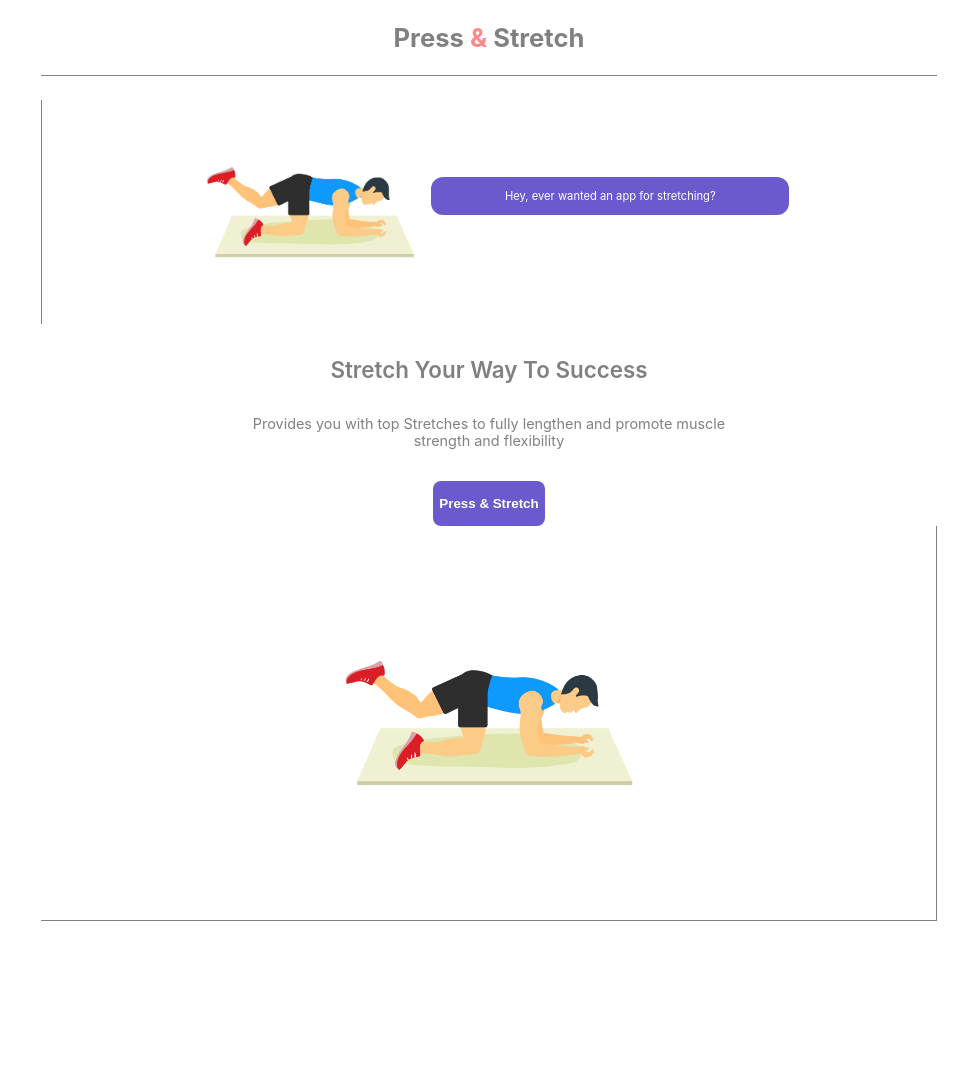
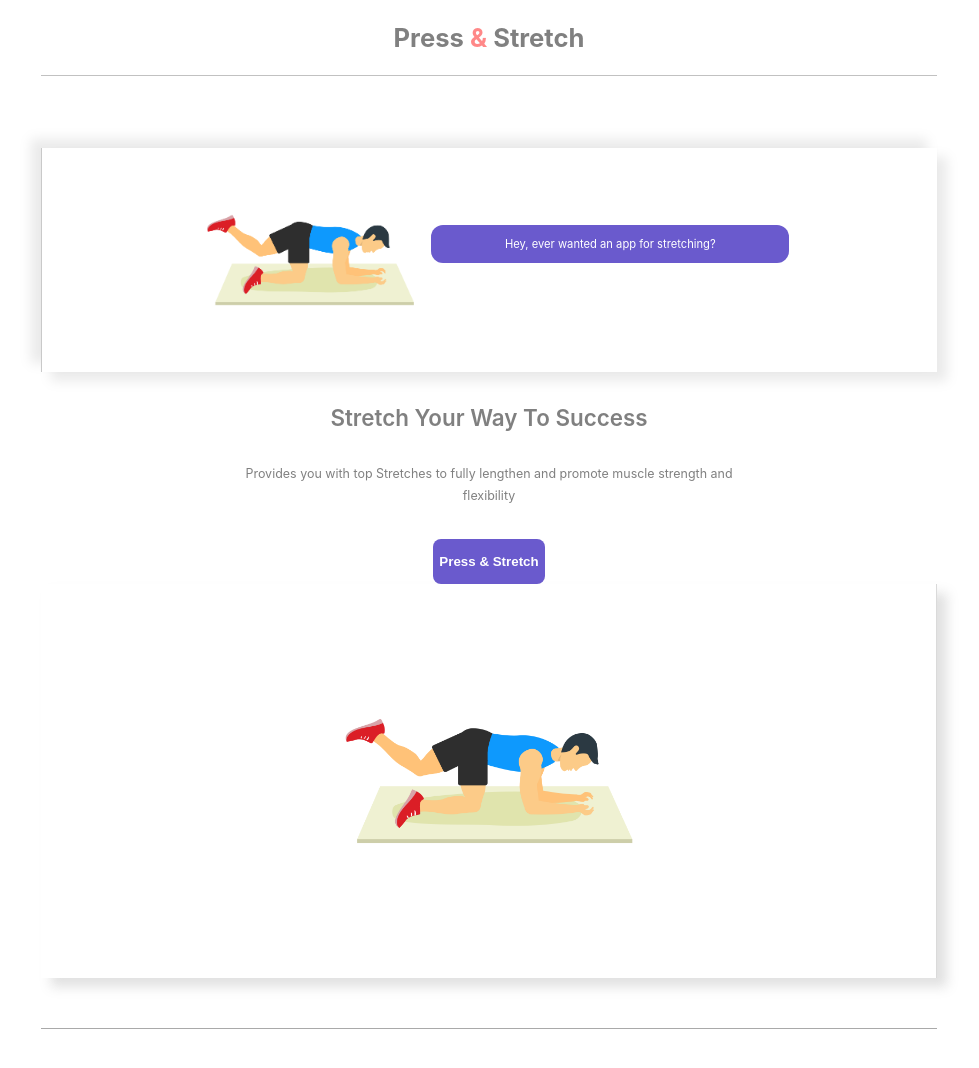
Before and after one commit to RenaldoMenelas/stretch-app, a React (Create React App) app: page / in a window 1280 px wide. Shown: the top 1068 px of the page, without its empty margins (151-1130 px from the left). Before the commit the page ends 969 px from the top, so only its background shows below. Built offline with nearby package versions, Linux system fonts and the light colour scheme.

Commit message:
Homepage edits

```diff
--- a/package.json
+++ b/package.json
@@ -7,6 +7,7 @@
     "@testing-library/jest-dom": "^5.16.5",
     "@testing-library/react": "^13.4.0",
     "@testing-library/user-event": "^13.5.0",
+    "aos": "^2.3.4",
     "react": "^18.2.0",
     "react-dom": "^18.2.0",
     "react-router-dom": "^6.4.2",
@@ -14,8 +15,8 @@
     "web-vitals": "^2.1.4"
   },
   "scripts": {
-    "predeploy":"npm run build",
-    "deploy":"gh-pages -d build",
+    "predeploy": "npm run build",
+    "deploy": "gh-pages -d build",
     "start": "react-scripts start",
     "build": "react-scripts build",
     "test": "react-scripts test",
--- a/src/App.css
+++ b/src/App.css
@@ -18,24 +18,33 @@ Header{
   font-size: 1.6rem;
   color: grey;
   margin:auto;
-  border-bottom:1px solid grey ;
+  border-bottom:1px solid rgba(128, 128, 128, 0.486) ;
   width: 70%;
   text-align: center;
-  margin-bottom: 1.5rem;
+  margin-bottom: 4.5rem;
   font-weight: bold;
 }
 span{
   color: rgba(255, 0, 0, 0.466);
 }
 
+.container{
+
+  display: flex ;
+  flex-direction: column;
+  align-items: center;
+
+}
+
 .hero{
-  border-left: 1px solid  grey;
+  border-left: 1px solid  rgba(128, 128, 128, 0.425);
   width: 70%;
   height: 14rem;
   display: flex;
   align-items: center;
   justify-content: center;
   margin-bottom: 2rem;
+  box-shadow:  -10px -9px 11px rgba(128, 128, 128, 0.164), 10px 9px 11px rgba(128, 128, 128, 0.164);
 }
 
 .hero-p{
@@ -47,6 +56,8 @@ span{
   width: 40%;
   border-radius: 12px;
   line-height: 18px;
+  animation: slideIn ease-out .5s;
+
 }
 
 .hero_img{
@@ -62,9 +73,10 @@ p{
   margin-bottom: 2rem;
 }
 .About{
-font-size:.9rem ;
+font-size:.78rem ;
 width: 40%;
 margin: auto;
+line-height: 22px;
 }
 
 button{
@@ -79,14 +91,15 @@ button{
   margin-top: 2rem;
 
 }
+
 .stretches{
   width: 70%;
   display: flex;
   justify-content: center;
  padding: 30px;
  color: grey;
- border-right:1px solid grey ;
- border-bottom:1px solid grey;
+ border-right: 1px solid rgba(128, 128, 128, 0.295);
+ box-shadow: 10px 9px 11px rgba(128, 128, 128, 0.24) ;
 
 }
 .stretch_img{
@@ -94,6 +107,14 @@ button{
 
 
 }
+.footer-line{
+  margin-top: 3rem;
+  border-bottom: 1px solid rgba(128, 128, 128, 0.678);
+  padding: 1px;
+  width: 70%;
+
+}
+
 .stretch-name{
   font-size:1.5rem ;
   color: grey;
@@ -109,6 +130,9 @@ justify-content: space-around;
 align-items: center;
 width: 55%;
 margin-bottom: 3rem;
+animation: move 2.8s infinite;
+position: relative;
+box-shadow: 10px 9px 5px rgba(0, 0, 0, 0.144);
 }
 
 .stretchContent-img{
@@ -126,13 +150,7 @@ height: 12rem;
 
 }
 
-.container{
 
-   display: flex ;
-   flex-direction: column;
-   align-items: center;
-
-}
 .steps{
   width: 55%;
 }
@@ -147,6 +165,7 @@ height: 12rem;
   flex-direction: column;
   border-radius: 1rem;
 
+
 }
 
 
@@ -155,8 +174,20 @@ ol li{
   line-height: 2rem;
   font-size: .9rem;
 }
+@keyframes slideIn{
+  0%{transform: skewX(53deg) translateX(500px);}
+
+  100%{transform: skewX(0deg)}
+}
 
 
+
+
+@keyframes move{
+  0%{top:0px}
+  50%{top:20px}
+  100%{top:0px}
+}
 
 @media (max-width:781px){
 
@@ -177,6 +208,21 @@ display: none;
   .hero p {
     width: 60%;
   }
+
+}
+@media (max-width:498px){
+  .stretchContent-box{
+    width: 50%;
+    padding: 9px;
+  }
+
+
+  .stretchContent-img{
+    width: 45%;
+    height: 7.7rem;
+
+    }
+
 
 }
 
@@ -204,8 +250,6 @@ display: none;
 
 @media (max-width:351px){
 
-  .stretchContent-box{
-    width:60% ;
-    }
+
 
 }
--- a/src/Components/Content.js
+++ b/src/Components/Content.js
@@ -31,12 +31,10 @@ const Content = () => {
    <button onClick={click} >Press & Stretch</button>
 
       <div className="stretches">
-        <img className="stretch_img" src={ Image}/>
-        <div className="stretch-description">
-          <p></p>
+          <img className="stretch_img" src={Image} />
+        </div>
 
-        </div>
-        </div>
+        <div className="footer-line"></div>
         </div>: <StretchContent/>}
 
         </>
--- a/src/StretchContent.js
+++ b/src/StretchContent.js
@@ -2,10 +2,15 @@ import React from 'react'
 import { stretchData } from './data'
 import JsonData from './data.json'
 import { useState, useEffect } from 'react'
+import 'aos/dist/aos.css'
+import Aos from 'aos'
 
 let i = 0
 let id = 0
 const StretchContent = () => {
+    useEffect(() => {
+        Aos.init({duration:2000})
+    },[])
 
     const [nextStretch, setNextStretch] = useState(0)
     const click = () => {
@@ -18,7 +23,7 @@ const StretchContent = () => {
     return (
         <>
              <div className="stretch-name">{stretchData[0].name}</div>
-            <div className="stretchContent-box">
+            <div data-aos="fade-up" className="stretchContent-box">
                 <img className="stretchContent-img" src={stretchData[0].img} />
                 <div className="Description">Cobra Stretch</div>
                  {/*under write benefits and body part it strecthes best known and used for*/}
@@ -26,10 +31,10 @@ const StretchContent = () => {
 
             <div className="steps">
                 <ol>
-                    <li>Lay flat on your back with your arms out stretched Lift one leg up and across the body, bringing the knee up to the level of the hips. </li>
-                    <li>Lay flat on your back with your arms out stretched Lift one leg up and across the body, bringing the knee up to the level of the hips.</li>
-                    <li>Lay flat on your back with your arms out stretched Lift one leg up and across the body, bringing the knee up to the level of the hips.</li>
-                    <li>Lay flat on your back with your arms out stretched Lift one leg up and across the body, bringing the knee up to the level of the hips.</li>
+                    <li data-aos="fade-down">Lay flat on your back with your arms out stretched Lift one leg up and across the body, bringing the knee up to the level of the hips. </li>
+                    <li data-aos="fade-down" >Lay flat on your back with your arms out stretched Lift one leg up and across the body, bringing the knee up to the level of the hips.</li>
+                    <li data-aos="fade-down">Lay flat on your back with your arms out stretched Lift one leg up and across the body, bringing the knee up to the level of the hips.</li>
+                    <li data-aos="fade-sown" >Lay flat on your back with your arms out stretched Lift one leg up and across the body, bringing the knee up to the level of the hips.</li>
              </ol>
             </div>
 
```
Also changed, not shown: 1 other file (tests, documents, lock files or other folders).
